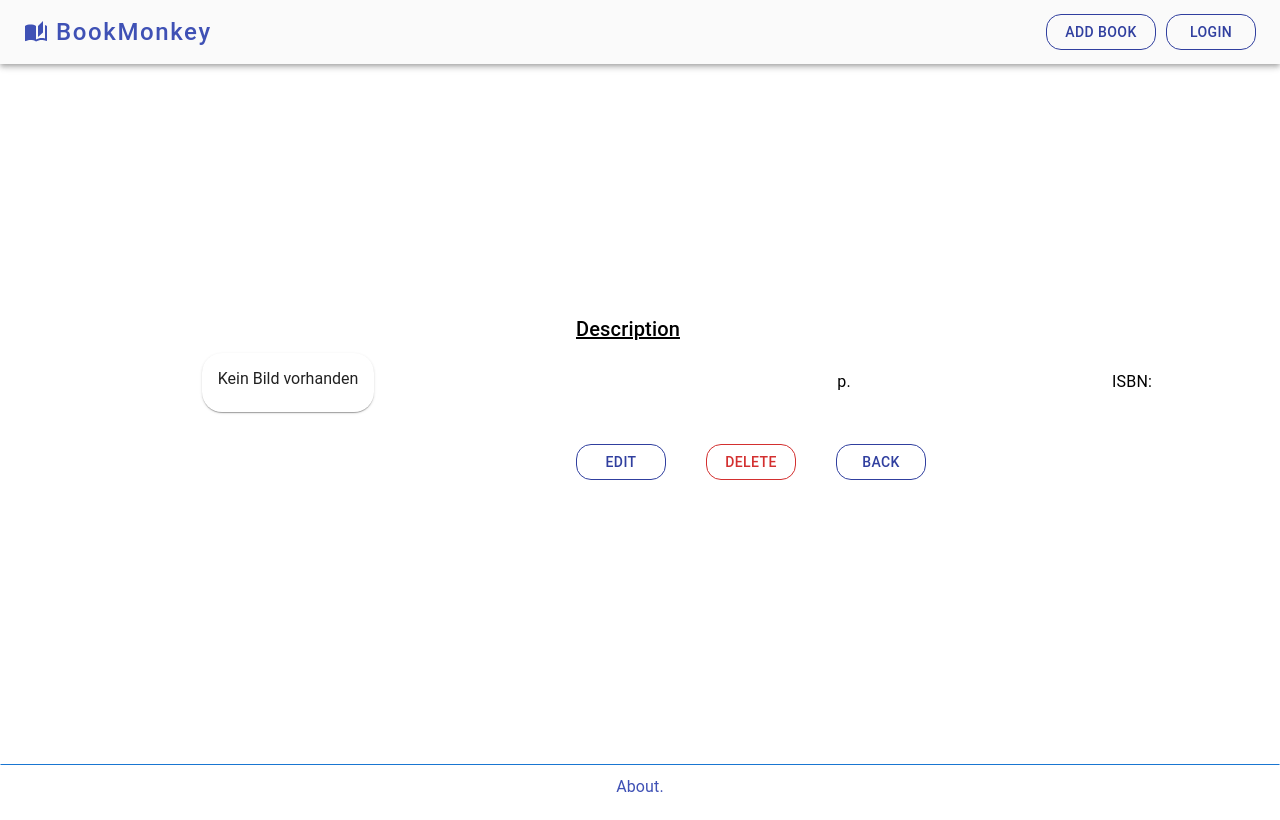
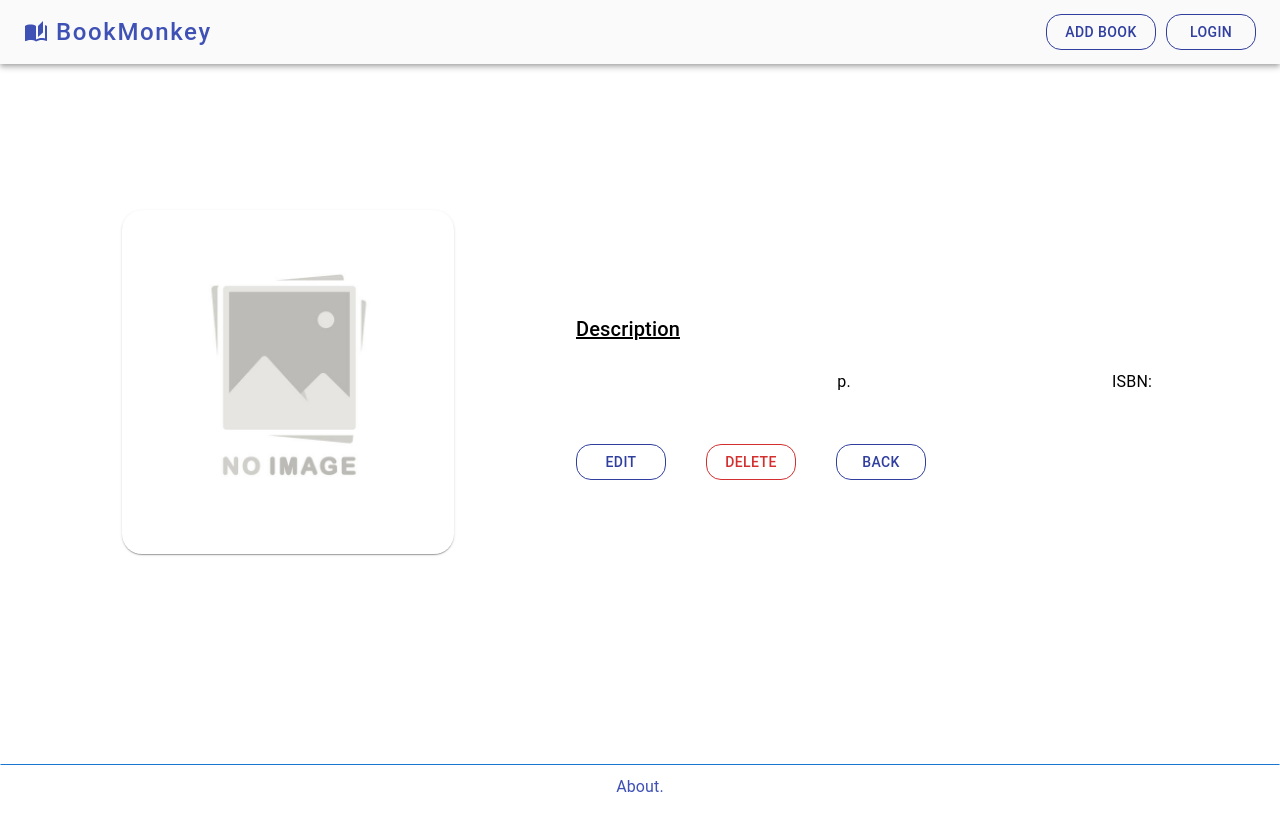
Before and after one commit to HakanOz21/JH-FED2023, a React (Create React App) app in the folder front-end/fed-ui/: page /books/1 in a window 1280 px wide. Built offline with nearby package versions, Linux system fonts and the light colour scheme; no server answers.

Commit message:
Conditional Rendering & No image added

```diff
--- a/front-end/fed-ui/src/components/BookDetails.tsx
+++ b/front-end/fed-ui/src/components/BookDetails.tsx
@@ -9,6 +9,7 @@ import CardContent from "@mui/material/CardContent";
 import Typography from "@mui/material/Typography";
 import Button from "@mui/material/Button";
 import { indigo, red } from "@mui/material/colors";
+import noimage from "../noimage.jpg"
 
 const BookDetails = () => {
   const [book, setBook] = useState<Books | null>(null);
@@ -82,7 +83,7 @@ const BookDetails = () => {
               </div>
             ) : (
               <div>
-                <p>Kein Bild vorhanden</p>
+                <img src={noimage} alt="Kein Bild vorhanden" />
               </div>
             )}
             <div className="publisher-price-container">
```
